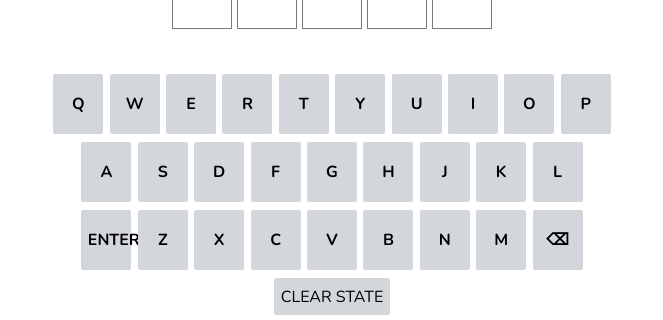
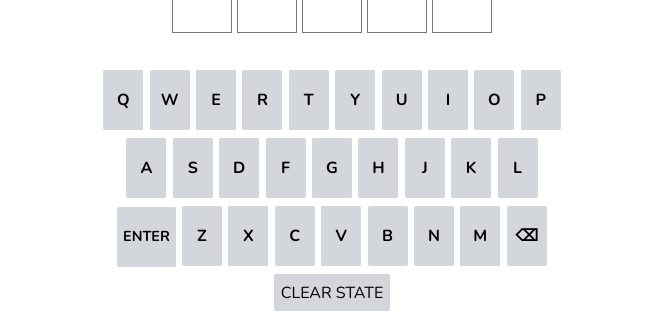
Before and after one commit to kpandit1/wordle-svelte, a Svelte app: page / in a window 1280 px wide. Shown: the part 429-749 px from the top of the page, without its empty margins (308-971 px from the left). Built offline with nearby package versions, Linux system fonts and the light colour scheme.

Commit message:
Fix some styling and bugs

```diff
--- a/src/App.svelte
+++ b/src/App.svelte
@@ -27,10 +27,9 @@
   <div class="container">
     <header>
       <h1>Wordle #{dayNumber}</h1>
-      <button type="button" data-a11y-dialog-show="settings-dialog">⚙️</button>
-      <button type="button" data-a11y-dialog-show="game-end-dialog">
-        📊
-      </button>
+      <!-- Prevent button in focus from being clicked by keypress events  -->
+      <button type="button" data-a11y-dialog-show="settings-dialog" on:keypress|preventDefault>⚙️</button>
+      <button type="button" data-a11y-dialog-show="stats-dialog" on:keypress|preventDefault>📊</button>
     </header>
 
     <div class="game">
@@ -82,8 +81,8 @@
   .game {
     display: flex;
     flex-direction: column;
-    justify-content: flex-end;
-    gap: 2.5rem;
+    justify-content: space-around;
+    gap: 1.5rem;
     position: relative;
     height: 100%;
   }
--- a/src/Keyboard.svelte
+++ b/src/Keyboard.svelte
@@ -63,7 +63,7 @@
       e.key.match(/[A-Za-z]/) && // should be a letter
       $currentGuess.length < WORD_LENGTH // shouldn't be able to type a word longer than 5 letters
     ) {
-      currentGuess.update((prevGuess) => prevGuess + e.key);
+      currentGuess.update((prevGuess) => prevGuess + e.key.toLowerCase());
     }
 
     if (e.key === "Backspace" || e.key === BACKSPACE_KEY) {
@@ -93,6 +93,7 @@
             solution,
             $guesses
           )}
+          data-key={letter === BACKSPACE_KEY ? "Backspace" : letter}
           type="button">{letter}</button
         >
       {/each}
@@ -117,12 +118,21 @@
     touch-action: manipulation;
     /* padding: 0.7rem; */
     font-size: 1rem;
-    width: min(9vw, 50px);
+    min-width: max-content;
+    flex: 1;
+    max-width: 40px;
     height: 60px;
     cursor: pointer;
     font-weight: bold;
     color: var(--clr-text);
     text-transform: uppercase;
+  }
+
+  .row > button[data-key="Enter"] {
+    font-size: 0.9rem;
+  }
+  .row > button[data-key="Backspace"] {
+    flex: 2.5;
   }
   /* media query  */
   /* @media (max-width: 600px) {
@@ -130,7 +140,7 @@
     }
   } */
 
-  .not-guessed {
+  button.not-guessed {
     background-color: var(--clr-key-bg);
   }
   button.correct {
--- a/src/store/toast.js
+++ b/src/store/toast.js
@@ -9,6 +9,7 @@ function createStore() {
     set(message);
     // clear message after TOAST_DURATION
     setTimeout(() => set(""), duration);
+    // TODO: when/how does the timeout need to be cleared?
   };
 
   return {
```
